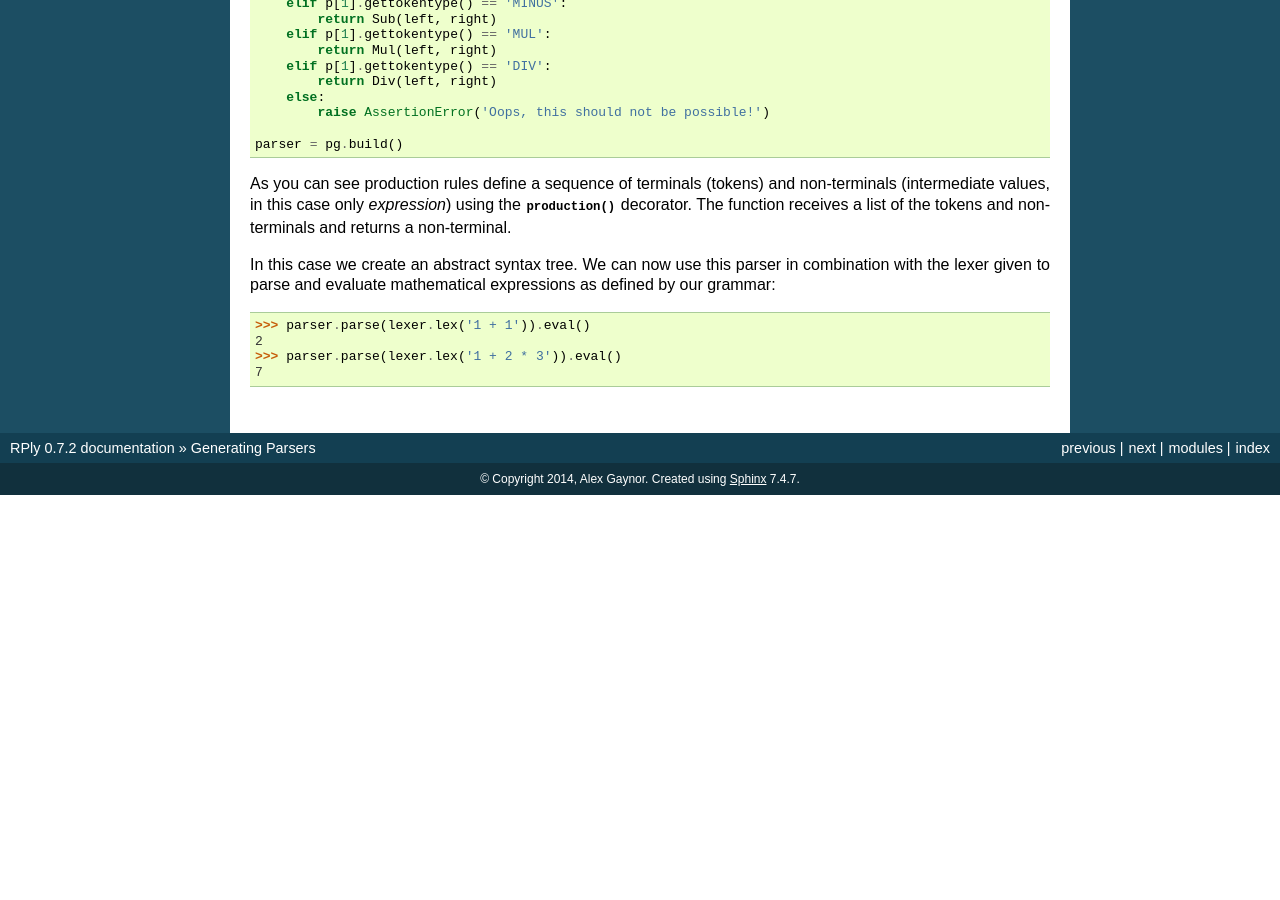
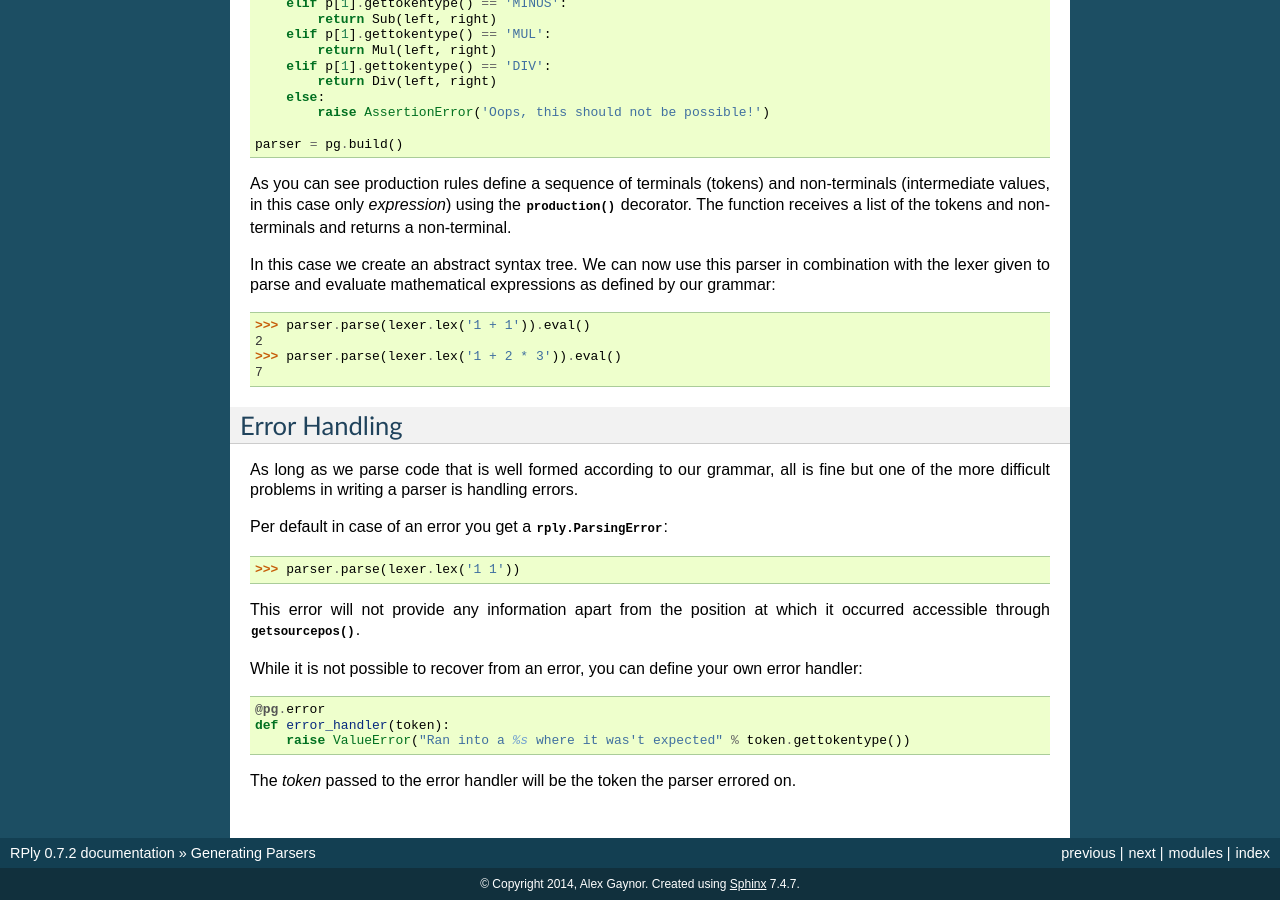
Before and after one commit to alex/rply, a Sphinx documentation site: the page built from docs/users-guide/parsers.rst, in a window 1280 px wide and 900 px high, scrolled down 1746 px. Built offline with Sphinx 7.4.7, drawn with Linux system fonts in a browser that asks for light colours; before the commit the page ends 2241 px from its top, so only the background shows below that; some of the changed text lies outside the part shown.

Commit message:
Add section on error handling

```diff
--- a/docs/users-guide/parsers.rst
+++ b/docs/users-guide/parsers.rst
@@ -140,3 +140,30 @@ as defined by our grammar::
     2
     >>> parser.parse(lexer.lex('1 + 2 * 3')).eval()
     7
+
+
+Error Handling
+--------------
+
+As long as we parse code that is well formed according to our grammar, all is
+fine but one of the more difficult problems in writing a parser is handling
+errors.
+
+Per default in case of an error you get a :exc:`rply.ParsingError`::
+
+    >>> parser.parse(lexer.lex('1 1'))
+
+This error will not provide any information apart from the position at which
+it occurred accessible through :meth:`~rply.ParsingError.getsourcepos`.
+
+While it is not possible to recover from an error, you can define your own
+error handler:
+
+.. code:: python
+
+    @pg.error
+    def error_handler(token):
+        raise ValueError("Ran into a %s where it was't expected" % token.gettokentype())
+
+The `token` passed to the error handler will be the token the parser errored
+on.
```
